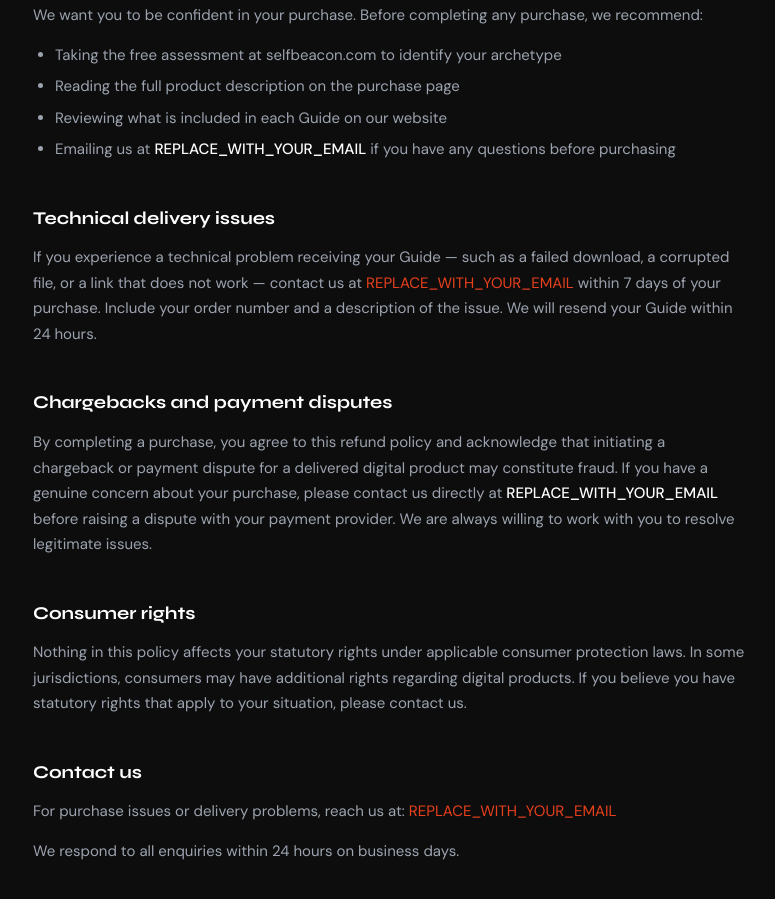
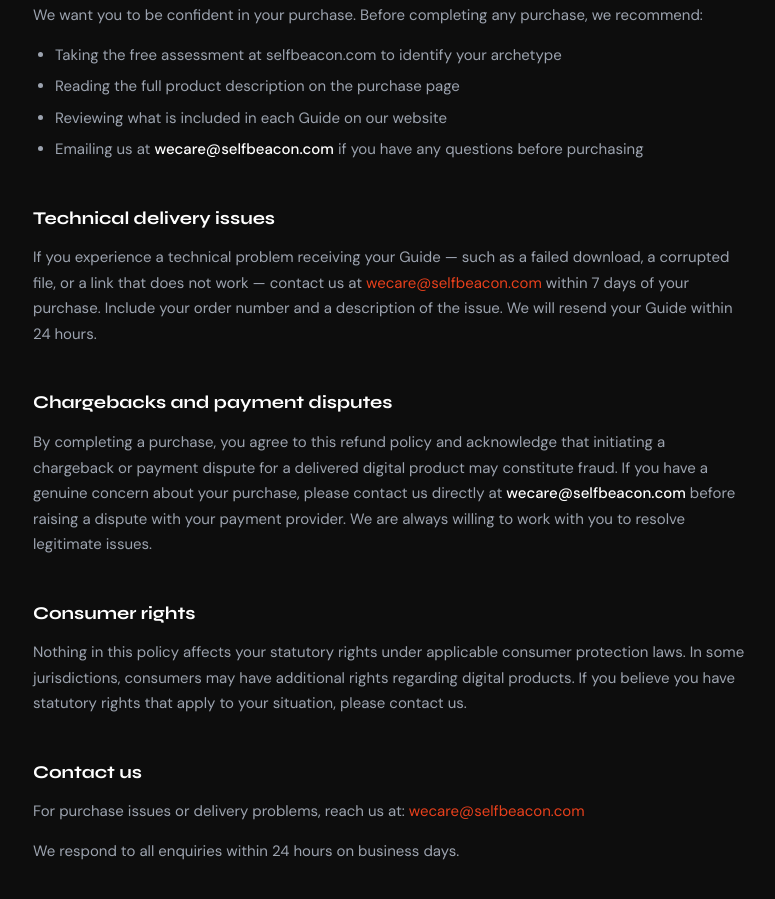
Before and after one commit to burnoutreset/burnout-reset, a plain HTML site: page refund.html in a window 1280 px wide. Shown: the part 1050-1949 px from the top of the page, without its empty margins (251-1026 px from the left). Drawn offline with Linux system fonts and the light colour scheme.

Commit message:
added email address

```diff
--- a/refund.html
+++ b/refund.html
@@ -79,20 +79,20 @@ a:hover{text-decoration:underline}
     <li>Taking the free assessment at selfbeacon.com to identify your archetype</li>
     <li>Reading the full product description on the purchase page</li>
     <li>Reviewing what is included in each Guide on our website</li>
-    <li>Emailing us at <strong>REPLACE_WITH_YOUR_EMAIL</strong> if you have any questions before purchasing</li>
+    <li>Emailing us at <strong>wecare@selfbeacon.com</strong> if you have any questions before purchasing</li>
   </ul>
 
   <h2>Technical delivery issues</h2>
-  <p>If you experience a technical problem receiving your Guide — such as a failed download, a corrupted file, or a link that does not work — contact us at <a href="mailto:REPLACE_WITH_YOUR_EMAIL">REPLACE_WITH_YOUR_EMAIL</a> within 7 days of your purchase. Include your order number and a description of the issue. We will resend your Guide within 24 hours.</p>
+  <p>If you experience a technical problem receiving your Guide — such as a failed download, a corrupted file, or a link that does not work — contact us at <a href="mailto:wecare@selfbeacon.com">wecare@selfbeacon.com</a> within 7 days of your purchase. Include your order number and a description of the issue. We will resend your Guide within 24 hours.</p>
 
   <h2>Chargebacks and payment disputes</h2>
-  <p>By completing a purchase, you agree to this refund policy and acknowledge that initiating a chargeback or payment dispute for a delivered digital product may constitute fraud. If you have a genuine concern about your purchase, please contact us directly at <strong>REPLACE_WITH_YOUR_EMAIL</strong> before raising a dispute with your payment provider. We are always willing to work with you to resolve legitimate issues.</p>
+  <p>By completing a purchase, you agree to this refund policy and acknowledge that initiating a chargeback or payment dispute for a delivered digital product may constitute fraud. If you have a genuine concern about your purchase, please contact us directly at <strong>wecare@selfbeacon.com</strong> before raising a dispute with your payment provider. We are always willing to work with you to resolve legitimate issues.</p>
 
   <h2>Consumer rights</h2>
   <p>Nothing in this policy affects your statutory rights under applicable consumer protection laws. In some jurisdictions, consumers may have additional rights regarding digital products. If you believe you have statutory rights that apply to your situation, please contact us.</p>
 
   <h2>Contact us</h2>
-  <p>For purchase issues or delivery problems, reach us at: <a href="mailto:REPLACE_WITH_YOUR_EMAIL">REPLACE_WITH_YOUR_EMAIL</a></p>
+  <p>For purchase issues or delivery problems, reach us at: <a href="mailto:wecare@selfbeacon.com">wecare@selfbeacon.com</a></p>
   <p>We respond to all enquiries within 24 hours on business days.</p>
 </div>
 <div class="footer-simple">© 2025 Self Beacon · <a href="privacy.html">Privacy</a> · <a href="terms.html">Terms</a> · <a href="refund.html">Refund Policy</a></div>
```
